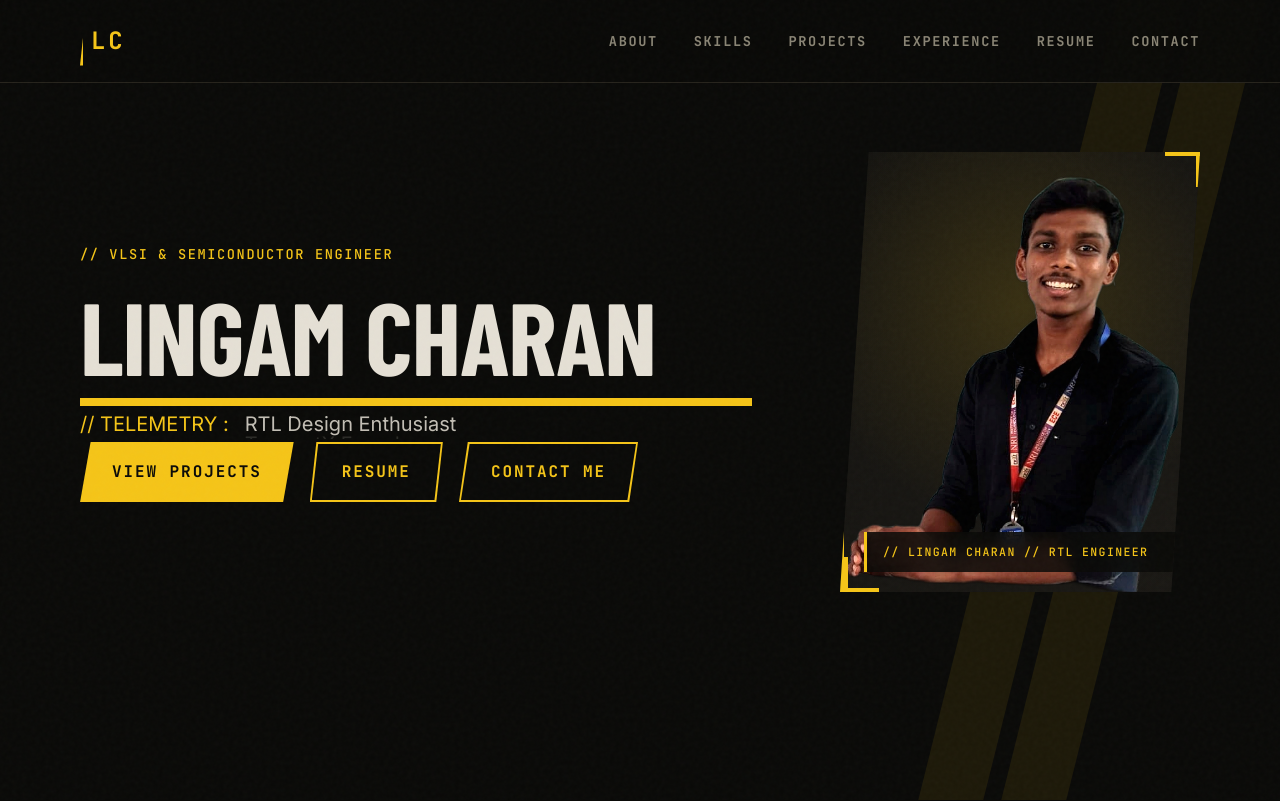
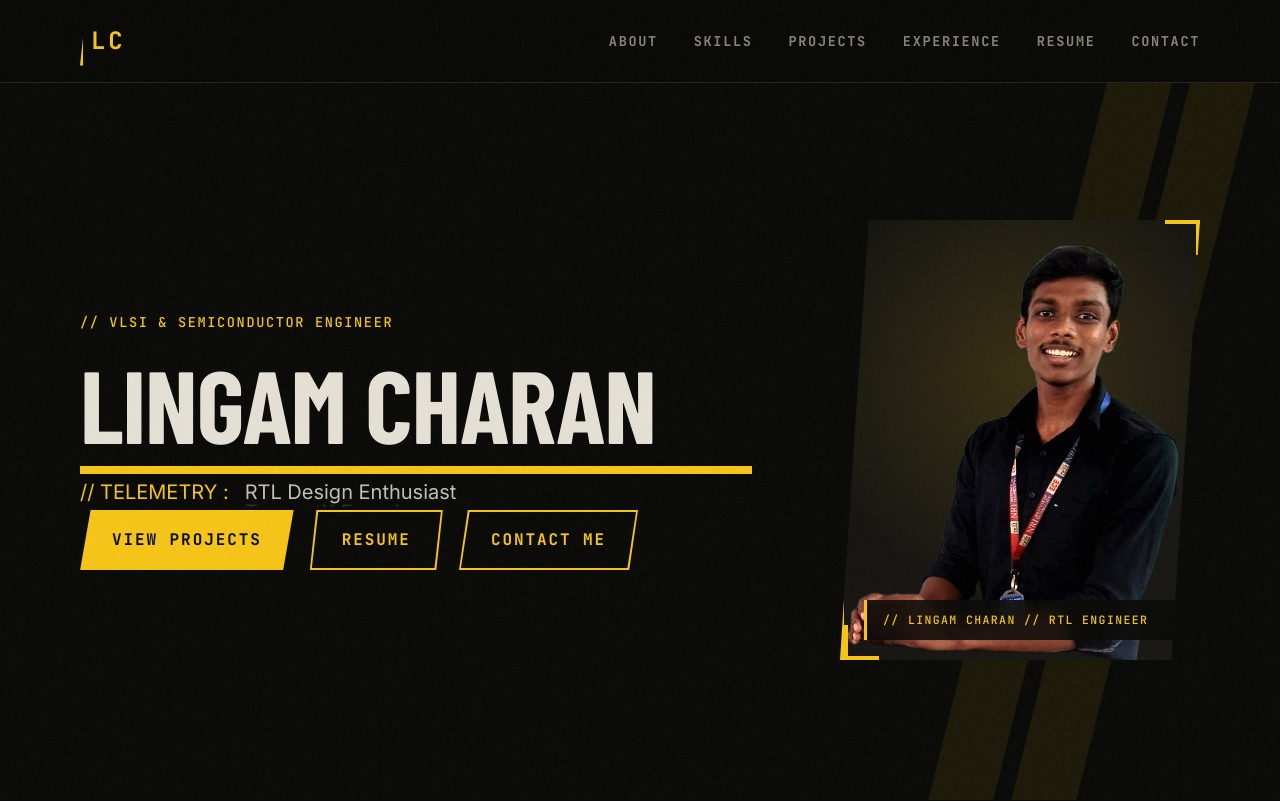
Before and after one commit to lingamcharan09-design/lingamcharan-portfolio, a website: page index.html in a window 1280 px wide. Shown: the top 801 px of the page. Drawn offline with nearby package versions, Linux system fonts and the light colour scheme; a web font is replaced by a local one.

Commit message:
Fix hero section height, default visibility, and eliminate empty dark gap above About

```diff
--- a/index.html
+++ b/index.html
@@ -111,7 +111,7 @@
             transform: translateY(24px) scale(0.98);
             transition: opacity var(--dur) var(--ease), transform var(--dur) var(--ease);
         }
-        .rev-in.active {
+        .rev-in.active, #hero .rev-in {
             opacity: 1;
             transform: translateY(0) scale(1);
         }
@@ -185,10 +185,11 @@
 
         /* Hero */
         #hero {
-            min-height: 100vh;
+            min-height: calc(100vh - 80px);
             display: flex;
             align-items: center;
-            padding-top: 80px; /* offset for nav */
+            padding: 3rem 0;
+            margin-top: 80px;
             overflow: hidden;
         }
 
@@ -378,9 +379,9 @@
         }
 
         /* Utilities */
-                /* Section Pacing & Negative Space */
+        /* Section Pacing & Negative Space */
         section {
-            padding: 8.5rem 0;
+            padding: 4.5rem 0;
             position: relative;
         }
 
@@ -399,7 +400,7 @@
         /* About Section */
         #about {
             background-color: var(--bg);
-            padding-top: 10rem;
+            padding-top: 4.5rem;
         }
 
         .diagonal-top {
```
